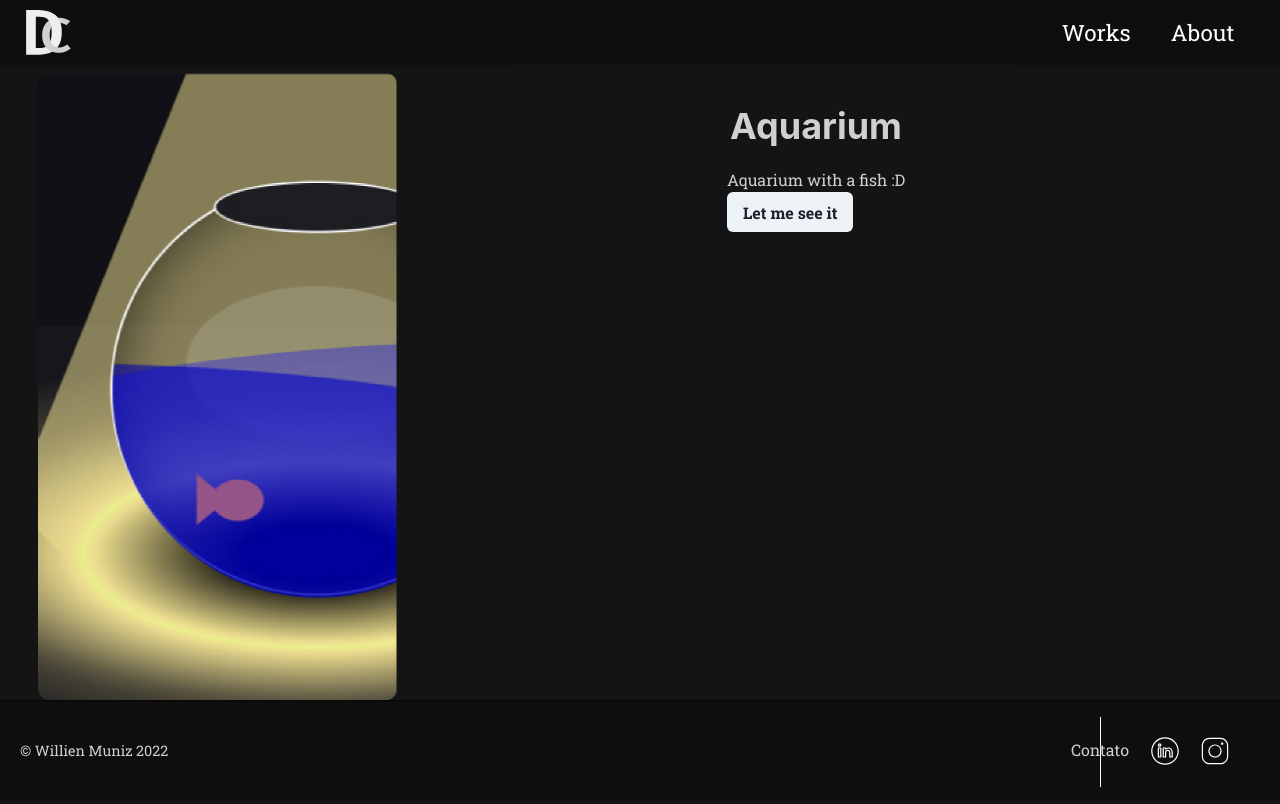
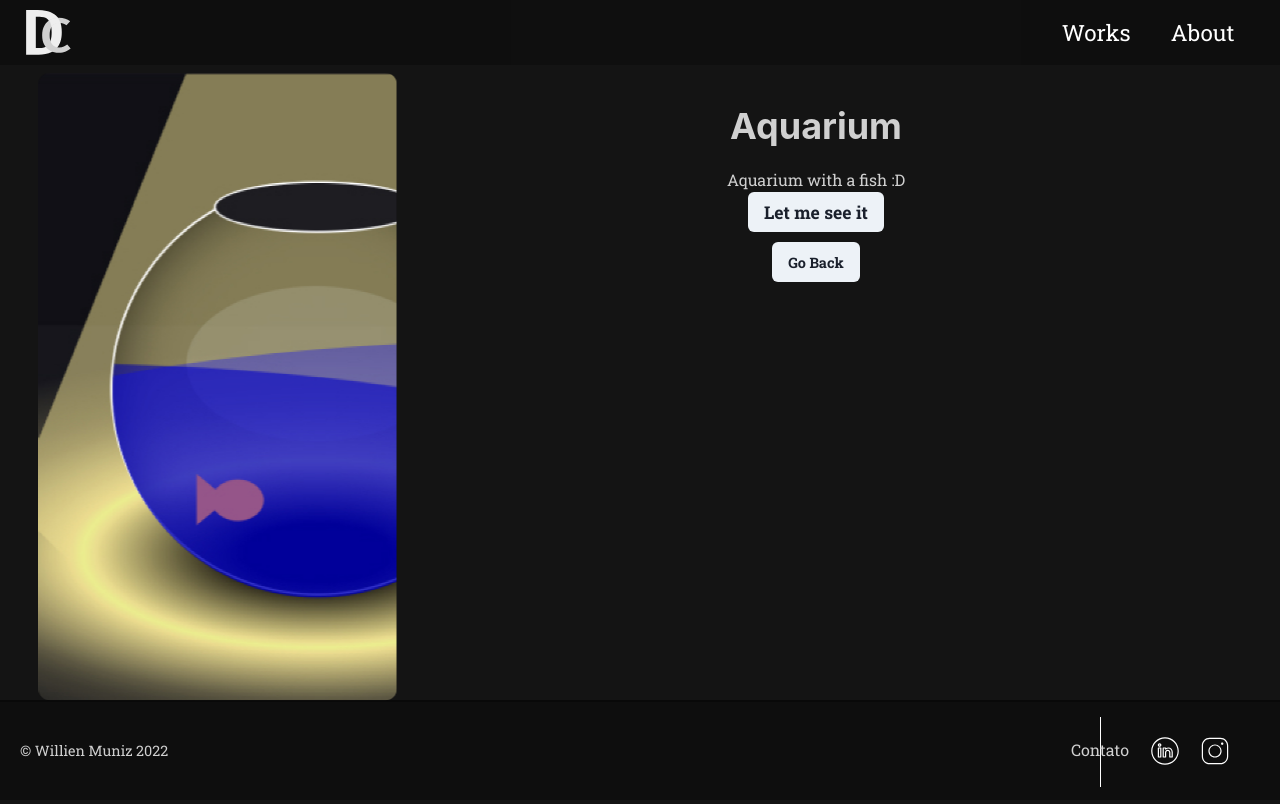
Before and after one commit to Willienn/site, a Next.js app: page /works in a window 1280 px wide. Both pictures are taken after a click on the picture 352 px from the left and 385 px from the top of the page. Shown: the top 804 px of the page. Built offline with nearby package versions, Linux system fonts and the light colour scheme.

Commit message:
Improve works page

```diff
--- a/src/app/(main)/posts/[id]/page.jsx
+++ b/src/app/(main)/posts/[id]/page.jsx
@@ -1,6 +1,6 @@
 import { Fragment } from "react";
 import Head from "next/head";
-import { getBlocks, getPage } from "../../../lib/notion";
+import { getBlocks, getPage } from "../../../../lib/notion";
 import Link from "next/link";
 import styles from "./page.module.css";
 import {
--- a/src/app/(main)/works/page.tsx
+++ b/src/app/(main)/works/page.tsx
@@ -11,6 +11,7 @@ import {
 } from "@chakra-ui/react";
 import styles from "./page.module.css";
 import Link from "next/link";
+import { useRouter } from "next/navigation";
 
 const myProjects = [
   {
@@ -34,10 +35,12 @@ const myProjects = [
 ];
 
 export default function Works() {
+  const { refresh } = useRouter();
+
   const [clicked, setClicked] = useState<number>();
   return (
     <Flex
-      py="40px"
+      pt="40px"
       className={clicked !== undefined ? styles.clickedBox : styles.box}
     >
       {myProjects.map((project, idx) => (
@@ -57,6 +60,7 @@ export default function Works() {
             }
             onClick={() => setClicked(idx)}
           />
+
           <Box
             display={clicked === idx ? "block" : "none"}
             minW="25svw"
@@ -77,9 +81,14 @@ export default function Works() {
               <Heading>{project.name}</Heading>
               <Text maxW="55svw">{project.text}</Text>
             </VStack>
-            <Button as={Link} href={project.link}>
-              Let me see it
-            </Button>
+            <VStack gap="10px">
+              <Button fontSize="1.1rem" as={Link} href={project.link}>
+                Let me see it
+              </Button>
+              <Button onClick={() => location.reload()} fontSize="0.9rem">
+                Go Back
+              </Button>
+            </VStack>
           </VStack>
         </>
       ))}
```
